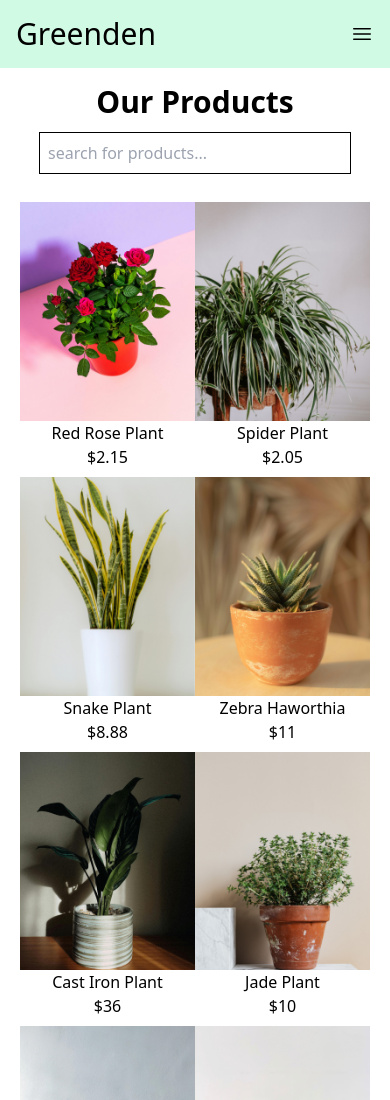
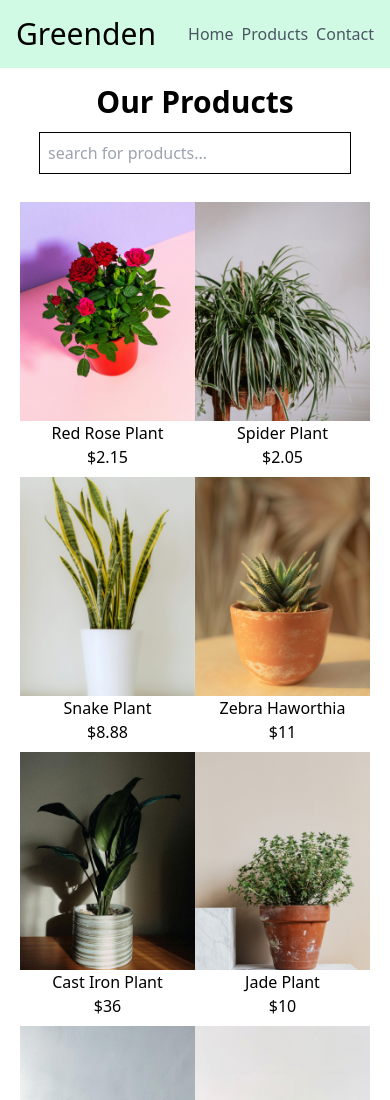
Before and after one commit to ArulVenkatesan/greenden-project, a plain HTML site: page products.html in a window 390 px wide. Shown: the top 1100 px of the page. Drawn offline with nearby package versions, Linux system fonts and the light colour scheme.

Commit message:
project-updated

```diff
--- a/products.html
+++ b/products.html
@@ -16,10 +16,10 @@ https://cdn.jsdelivr.net/npm/tailwindcss@2.2.19/dist/tailwind.min.css
     <section class="bg-green-100 p-4 flex justify-between items-center capitalize">
         <h1 class="text-3xl">greenden</h1>
         <svg xmlns="http://www.w3.org/2000/svg" fill="none" viewBox="0 0 24 24" stroke-width="1.5" stroke="currentColor"
-            class="w-6 h-6 md:hidden">
+            class="w-6 h-6 hidden">
             <path stroke-linecap="round" stroke-linejoin="round" d="M3.75 6.75h16.5M3.75 12h16.5m-16.5 5.25h16.5" />
         </svg>
-        <ul class="flex gap-2 hidden md:flex">
+        <ul class="flex gap-2">
             <li class="text-gray-600 hover:text-black hover:underline">
                 <a href="index.html">home
                 </a>
```
Also changed, not shown: contact.html (+2 -2 lines).
